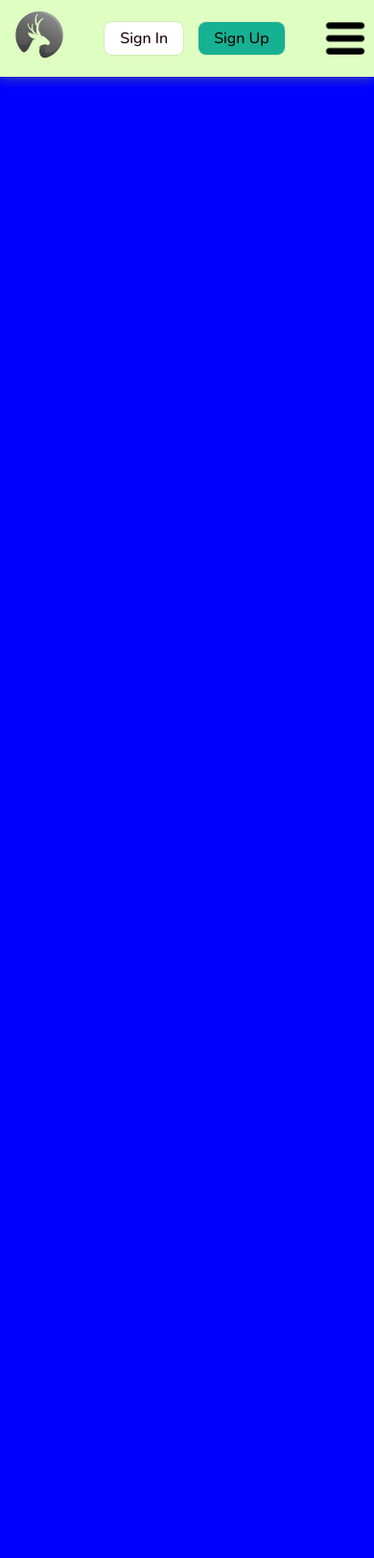
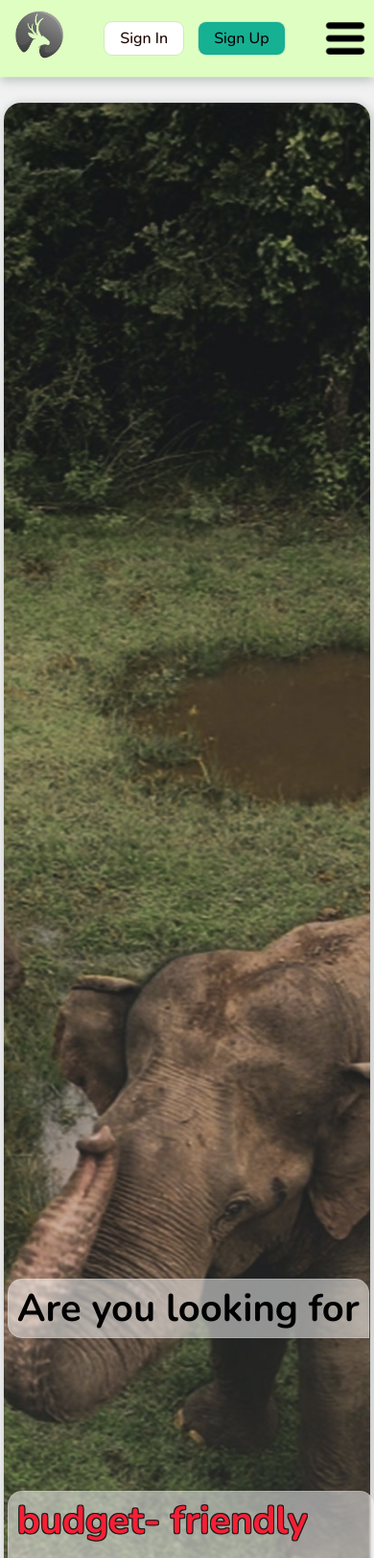
Before and after one commit to ushan-rx/Wildlife_safari_trip_management_system, a PHP site: page / in a window 390 px wide. Shown: the top 1623 px of the page at 96% size. Run offline with PHP 8.4, Linux system fonts and the light colour scheme.

Commit message:
home page update

```diff
--- a/index.php
+++ b/index.php
@@ -18,20 +18,31 @@
 
 <body>
 
-<?php require 'includes/header.php' ?>
+  <?php require 'includes/header.php' ?>
 
   <main>
+    <section class="slider">
+      <div class="slider-desc glass-card">
+        <h1 class="primary-header">Are you looking for</h1>
+      </div>
+      <div class="slider-desc glass-card">
+        <h1 class="primary-header">budget- friendly safari packages ?</h1>
+      </div>
 
-    <section class="slider">
+      <div class="slide-container">
+        <div class="slide" id="start"></div>
+        <div class="slide"></div>
+        <div class="slide"></div>
+        <div class="slide"></div>
+      </div>
 
     </section>
+    <hr class="section-end">
     <!-- packages -->
     <section class="sections sec-gallery">
       <div class="left-col">
         <h1 class="secondary-header">PACKAGES</h1>
-        <p>Lorem ipsum dolor sit amet consectetur adipisicing elit. Modi debitis reprehenderit voluptatibus, inventore
-          voluptatem totam. Sunt delectus recusandae magnam explicabo iste, architecto pariatur illo ex totam deleniti
-          dignissimos adipisci facilis.</p>
+        <p>Experience the thrill of Sri Lanka's untamed wilderness with our carefully curated safari packages. Encounter majestic wildlife, witness stunning landscapes, and create lifelong memories in the heart of nature. Choose from a range of luxury itineraries designed to provide an unforgettable safari adventure tailored to your preferences.</p>
         <button class="button-default"> View Packages</button>
       </div>
       <div class="right-col">
@@ -49,8 +60,8 @@
     <section class="sections">
       <div class="left-align">
         <h1 class="secondary-header">BEST DEALS</h1>
-        <p>Lorem ipsum dolor, sit amet consectetur adipisicing elit. Sequi dolor laborum minus molestias, aperiam
-          quibusdam neque porro odio cum sed dolores dolorum quas.</p>
+        <p>Discover our exclusive special offer safari packages, designed to elevate your
+           adventure while offering exceptional value.</p>
 
         <div class="box-wrapper">
           <div class="box-card pkg-card">
@@ -99,9 +110,10 @@
     <section class="sections sec-gallery">
       <div class="left-col">
         <h1 class="secondary-header">ACCOMMODATION</h1>
-        <p>Lorem ipsum dolor sit amet consectetur adipisicing elit. Modi debitis reprehenderit voluptatibus, inventore
-          voluptatem totam. Sunt delectus recusandae magnam explicabo iste, architecto pariatur illo ex totam deleniti
-          dignissimos adipisci facilis.</p>
+        <p>
+Experience the perfect blend of comfort and immersion as our handpicked accommodations place you in
+the heart of safari destinations.Immerse yourself in the sounds of nature, indulge in exquisite cuisine, and relax in utmost tranquility,
+ making your accommodation an integral part of your extraordinary safari journey.You can now choose your preffered accommodation location as you make your reservation from our website.</p>
       </div>
       <div class="right-col">
         <div class="img-wrapper">
@@ -123,24 +135,23 @@
             <img src="images/shield.gif" alt="" class="mini-icon">
             <h3 class="heading">Safety Assured</h3>
             <p>
-              Lorem ipsum dolor, sit amet consectetur adipisicing elit. Accusamus, nihil impedit ipsa doloribus cumque,
-              illo saepe corporis voluptate reiciendis, faci.
+            At MasterSafari, your safety is our top priority. We work closely with experienced guides and trusted
+            partners to ensure that every aspect of your safari adventure is conducted with the highest safety standards.
             </p>
           </div>
           <div class="box-card">
             <img src="images/hotel.gif" alt="" class="mini-icon">
             <h3 class="heading">Best Accommodations</h3>
             <p>
-              Lorem ipsum dolor sit amet consectetur adipisicing elit. Voluptates dignissimos nesciunt nemo rerum qui
-              aut soluta quam, cumque iste aliquam optio aperiam nihil.
+              Our carefully selected accommodation locations offer a range of options to suit every traveler's preferences.
             </p>
           </div>
           <div class="box-card">
             <img src="images/guide.gif" alt="" class="mini-icon">
             <h3 class="heading">Best Guidance</h3>
             <p>
-              Lorem ipsum, dolor sit amet consectetur adipisicing elit. Assumenda eos inventore, nesciunt culpa modi
-              accusamus maiores quas facere consectetur deleniti animi nihil asperiore.
+              Our expert guides provide the best in knowledge and personalized attention,
+              ensuring an unforgettable safari experience filled with wonder and discovery.
             </p>
           </div>
         </div>
@@ -155,21 +166,23 @@
           voluptatem totam. Sunt delectus.</p>
 
         <div class="box-wrapper">
-          <div class="box-card">
+          <div class="box-card review">
             <img src="images/quote.png" alt="quote">
-            <p>Lorem ipsum dolor sit amet consectetur adipisicing elit. Modi debitis reprehenderit voluptatibus.</p>
+            <p>This safari website exceeded all my expectations. From the carefully curated packages to the exceptional accommodations, every detail was taken care of.</p>
             <img src="images/5star-review.png" alt="star review">
             <h4>Adam Ghil</h4>
           </div>
-          <div class="box-card">
+          <div class="box-card review">
             <img src="images/quote.png" alt="quote">
-            <p>Lorem ipsum dolor sit amet consectetur adipisicing elit. Modi debitis reprehenderit voluptatibus,</p>
+            <p>The expert guidance provided an unforgettable experience, and I felt safe
+              and well-taken care of throughout my journey. Highly recommended for an extraordinary safari adventure.</p>
             <img src="images/4star.png" alt="star review">
             <h4>Bill Smith</h4>
           </div>
-          <div class="box-card">
+          <div class="box-card review">
             <img src="images/quote.png" alt="quote">
-            <p>Lorem ipsum dolor sit amet consectetur adipisicing elit. Modi debitis reprehenderit voluptatibus,</p>
+            <p>The accommodations were absolutely stunning, blending luxury with a genuine connection to nature.
+              The knowledgeable guides made every moment come alive with their expertise.</p>
             <img src="images/5star-review.png" alt="star review">
             <h4>Karl Max</h4>
           </div>
@@ -188,21 +201,24 @@
               <input id="question-1" type="checkbox" name="show-hide">
               <label for="question-1">How to do reservation?</label>
               <div class="answer-tab">
-                <p>Lorem ipsum dolor sit amet consectetur adipisicing elit. Magnam sequi eveniet, exercitationem obcaecati ab natus quod animi harum.</p>
+                <p>Lorem ipsum dolor sit amet consectetur adipisicing elit. Magnam sequi eveniet, exercitationem
+                  obcaecati ab natus quod animi harum.</p>
               </div>
             </div>
             <div class="question-tab">
               <input id="question-2" type="checkbox" name="show-hide">
               <label for="question-2">How to cancel reservation?</label>
               <div class="answer-tab">
-                <p>Lorem ipsum dolor sit amet consectetur adipisicing elit. Magnam sequi eveniet, exercitationem obcaecati ab natus quod animi harum.</p>
+                <p>Lorem ipsum dolor sit amet consectetur adipisicing elit. Magnam sequi eveniet, exercitationem
+                  obcaecati ab natus quod animi harum.</p>
               </div>
             </div>
             <div class="question-tab">
               <input id="question-3" type="checkbox" name="show-hide">
               <label for="question-3">Reservation cancellation period?</label>
               <div class="answer-tab">
-                <p>Lorem ipsum dolor sit amet consectetur adipisicing elit. Magnam sequi eveniet, exercitationem obcaecati ab natus quod animi harum.</p>
+                <p>Lorem ipsum dolor sit amet consectetur adipisicing elit. Magnam sequi eveniet, exercitationem
+                  obcaecati ab natus quod animi harum.</p>
               </div>
             </div>
           </div>
@@ -214,7 +230,7 @@
     </section>
   </main>
 
-  <?php include 'includes/footer.php'?>
+  <?php include 'includes/footer.php' ?>
 
   <script src='scripts/scriptGen.js'></script>
 </body>
--- a/styles/styleGen.css
+++ b/styles/styleGen.css
@@ -1,4 +1,3 @@
-
 :root {
   /* color related */
   --clr-black-500: rgb(13, 13, 13);
@@ -48,7 +47,7 @@
     --clr-default-txt: rgb(239, 239, 239);
     --clr-default-back: var(--clr-black-500);
 
-    --clr-green-300: rgb(55, 89, 58);
+    --clr-green-300: rgb(33, 79, 38);
     --clr-green-400: rgb(39, 72, 60);
     --clr-green-500: rgb(11, 54, 51);
     --clr-aqua-500: rgb(29, 84, 76);
@@ -56,6 +55,7 @@
 
     --clr-black-shadow: rgba(143, 235, 109, 0.46);
     --clr-txt-shade1: rgb(240, 227, 211);
+    --clr-glass-back: rgba(0, 0, 0, 0.35);;
   }
 }
 
@@ -72,6 +72,7 @@
 
     --clr-black-shadow: rgba(41, 47, 39, 0.273);
     --clr-txt-shade1: rgba(13, 12, 51, 0.78);
+    --clr-glass-back: rgba(255, 255, 255, 0.512);
   }
 }
 
@@ -184,6 +185,18 @@ button {
     inset 0 0 0 1px #ffffff;
 }
 
+.glass-card{
+  -webkit-backdrop-filter: blur( 5px );
+  backdrop-filter: blur( 1px );
+  border: 1px solid rgba( 255, 255, 255, 0.18 );
+  background: var(--clr-glass-back);
+  border-radius: 15px;
+
+}
+
+::selection{
+  background-color: rgba(163, 156, 156, 0.29);
+}
 
 /* ................. header styles ..........*/
 
--- a/styles/styleHom.css
+++ b/styles/styleHom.css
@@ -54,17 +54,77 @@
 
 /* home page content */
 
-.slider {
+.slider{
+  margin-top: 4.5em;
   width: 100vw;
-  height: 70vh;
-  background-color: blue;
+  height: 74vh;
+  background-color: rgba(59, 64, 70, 0.07);
+  margin-bottom: 0.5em;
+  position: relative;
+  }
+
+  .slider-desc{
+    position: absolute;
+    left: 2%;
+    z-index: 4;
+    background-color: var(--clr-glass-back);
+    padding: 0 0.5em;
+  }
+
+.slider-desc:nth-child(1){
+  top: 65%;
+  border-radius: 15px 15px 0 15px;
 }
 
-.sections {
-  width: 100vw;
-  display: flex;
-  padding: 2rem 0;
-}
+  .slider-desc:nth-child(2){
+    color: rgb(246, 31, 53);
+    text-shadow:
+    -1px -1px 0 rgb(27, 25, 25),
+     1px -1px 0 rgb(27, 25, 25),
+     -1px 1px 0 rgb(27, 25, 25),
+      1px 1px 0 rgb(27, 25, 25);
+      top: 81%;
+  }
+
+  .slide-container{
+    width: 400%;
+    display: flex;
+    flex-direction: row;
+  }
+
+  .slide{
+    height: 72vh;
+    background-position: center;
+    background-repeat: no-repeat;
+    background-size: cover;
+    position: relative;
+    width: 98vw;
+    margin: 1vh 1vw;
+    border-radius: 1em;
+    box-shadow: 1px 1px 10px var(--clr-black-shadow);
+    transition: margin 500ms;
+  }
+
+  .slide:nth-child(1){
+    background-image: linear-gradient(rgba(0, 0, 0, 0.249), rgba(115, 113, 112, 0.145)), url('../images/site_images/elephapnt2-slider.jpg');
+  }
+  .slide:nth-child(2){
+    background-image: linear-gradient(rgba(0, 0, 0, 0.249), rgba(115, 113, 112, 0.145)), url('../images/site_images/monkey-slider.jpg');
+  }
+  .slide:nth-child(3){
+    background-image: linear-gradient(rgba(0, 0, 0, 0.249), rgba(115, 113, 112, 0.145)), url('../images/site_images/Leopard-slide.jpg');
+
+  }
+  .slide:nth-child(4){
+    background-image: linear-gradient(rgba(0, 0, 0, 0.249), rgba(115, 113, 112, 0.145)), url('../images/site_images/bird1-slider.png');
+
+  }
+
+  .sections{
+    width: 100vw;
+    display: flex;
+    padding: 2rem 0;
+  }
 
 .section-end {
   border: 3px solid rgba(220, 249, 158, 0.938);
@@ -133,7 +193,12 @@
 }
 
 
-@media screen and (max-width: 900px) {
+@media screen and (max-width: 990px) {
+
+  .slider-desc:nth-child(2){
+    top: 76.5%;
+  }
+
   .sections {
     flex-direction: column;
     text-align: center;
@@ -176,6 +241,7 @@
     top: 83%;
     left: 48%;
   }
+
 }
 
 /* best deals */
@@ -186,7 +252,7 @@
 
 .pkg-card h3,
 h4 {
-  margin-top: 1.5em;
+  margin-top: 8%;
 }
 
 .pkg-card h4 {
@@ -207,17 +273,28 @@ h4 {
   border-radius: 0.5em
 }
 
-/* testimonials */
+/* box cards*/
 
 .box-card img[alt='quote'] {
   margin-top: 2em;
-  width: 3.5em;
+  width: 10%;
   filter: drop-shadow(0.2em 0.1em 0.3em var(--clr-black-shadow));
 }
 
 .box-card img[alt='star review'] {
   width: 10em;
   padding-bottom: 2em;
+}
+
+/* testimonials */
+
+.review{
+  background-color: var(--clr-aqua-500);
+  box-shadow: none;
+}
+
+.review img{
+  filter: drop-shadow(0.01em 0.01em 0.1em var(--clr-black-400));
 }
 
 /* faq */
```
Also changed, not shown: adminDashboard.php (+27 -0 lines), scripts/scriptGen.js (+19 -1 lines), images/site_images/Leopard-slide.jpg (added), images/site_images/deer-slider.jpg (added), images/site_images/elephapnt2-slider.jpg (added), images/site_images/monkey-slider.jpg (added), 1 other file.
